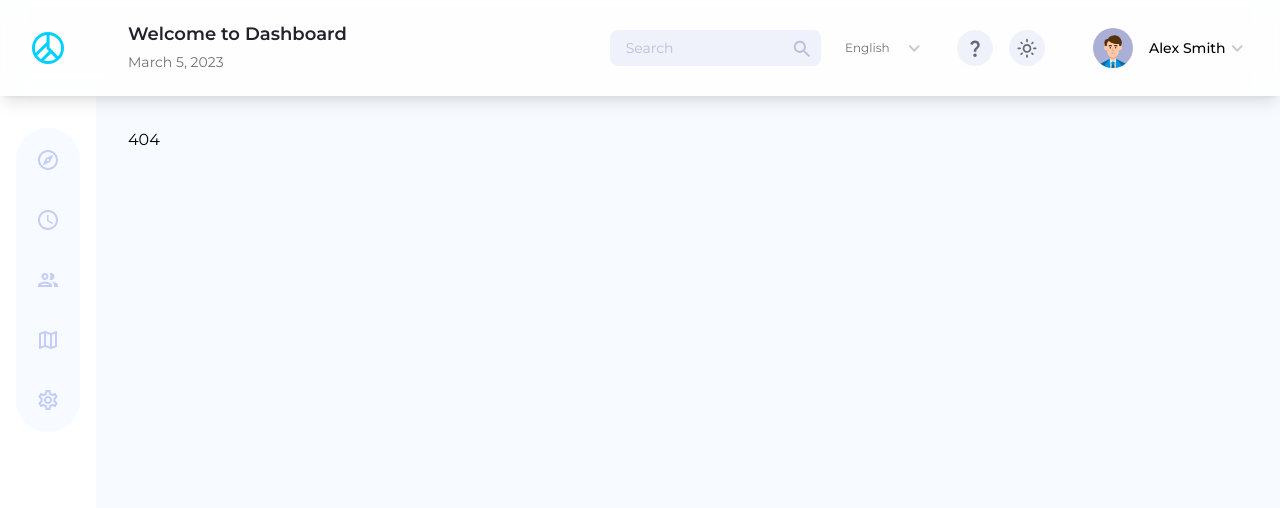
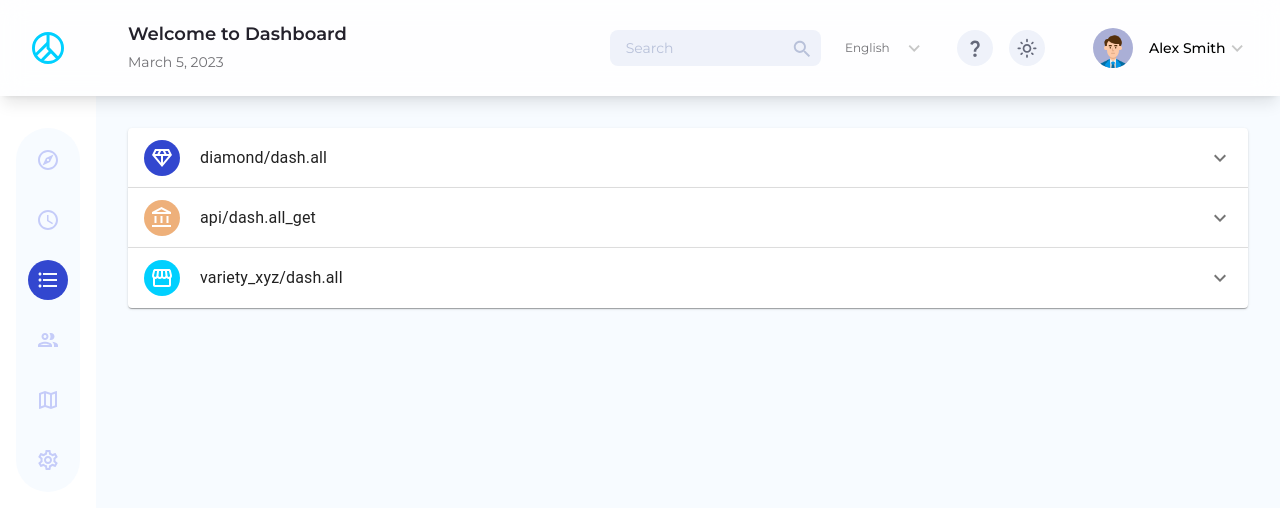
Before and after one commit to tsvetkovsergey/ofspace-social-dashboard, a React (Vite) app: page /list in a window 1280 px wide. Before the commit this address had no page. Shown: the top 508 px of the page. Built offline with nearby package versions, Linux system fonts and the light colour scheme.

Commit message:
add list page with accordions

```diff
--- a/package.json
+++ b/package.json
@@ -18,6 +18,7 @@
     "@nivo/core": "^0.80.0",
     "@nivo/geo": "^0.80.0",
     "@nivo/line": "^0.80.0",
+    "@nivo/pie": "^0.80.0",
     "@reduxjs/toolkit": "^1.9.1",
     "@types/lodash": "^4.14.191",
     "framer-motion": "^10.0.2",
--- /dev/null
+++ b/src/components/DashboardCards/Charts/PieChart.tsx
@@ -0,0 +1,34 @@
+import { ResponsivePie } from '@nivo/pie';
+
+type Props = {};
+
+const PieChart = (props: Props) => {
+  return (
+    <ResponsivePie
+      data={data}
+      margin={{ top: 40, right: 80, bottom: 80, left: 80 }}
+      innerRadius={0.5}
+      padAngle={0.7}
+      cornerRadius={3}
+      activeOuterRadiusOffset={8}
+      borderWidth={1}
+      borderColor={{
+        from: 'color',
+        modifiers: [['darker', 0.2]],
+      }}
+      enableArcLinkLabels={false}
+      arcLinkLabelsSkipAngle={10}
+      arcLinkLabelsTextColor="#333333"
+      arcLinkLabelsThickness={2}
+      arcLinkLabelsColor={{ from: 'color' }}
+      arcLabelsSkipAngle={10}
+      arcLabelsTextColor={{
+        from: 'color',
+        modifiers: [['darker', 2]],
+      }}
+      legends={[]}
+    />
+  );
+};
+
+export default PieChart;
--- a/src/components/DashboardCards/LessView.tsx
+++ b/src/components/DashboardCards/LessView.tsx
@@ -2,50 +2,39 @@ import CardHeader from '../CardHeader';
 import TextButton from '../TextButton';
 import IndicatorBar from '../IndicatorBar';
 
-import DiamondOutlinedIcon from '@mui/icons-material/DiamondOutlined';
-import AccountBalanceOutlinedIcon from '@mui/icons-material/AccountBalanceOutlined';
-import StorefrontIcon from '@mui/icons-material/Storefront';
 import { useAppSelector } from '../../store/hooks';
 import { selectMode } from '../../store/themeSlice';
 import { ThemeMode } from '../../Types/Theme';
 import useNotNullableTranslation from '../../hooks/useNotNullableTranslation';
 
-type Props = {};
+import { lessViewData } from '../../data/data';
+import { Link } from 'react-router-dom';
 
-const LessView = (props: Props) => {
+const LessView = () => {
   const isDarkMode = useAppSelector(selectMode) === ThemeMode.Dark;
   const { t } = useNotNullableTranslation();
 
   return (
     <div>
       <CardHeader title={t('Less view design')}>
-        <TextButton title={t('View all')} />
+        <Link to="/list">
+          <TextButton title={t('View all')} />
+        </Link>
       </CardHeader>
       <div className="mt-5 flex flex-col gap-3">
-        <IndicatorBar
-          text="diamond/dash.all"
-          mainColor="bg-primary-710 dark:bg-teal-500"
-          textColor="text-primary-710 dark:text-teal-500"
-          progress={78}
-          icon={<DiamondOutlinedIcon />}
-          isDarkMode={isDarkMode}
-        />
-        <IndicatorBar
-          text="api/dash.all_get"
-          progress={60}
-          mainColor="bg-additional-100 dark:bg-violet-500"
-          textColor="text-additional-100 dark:text-violet-500"
-          icon={<AccountBalanceOutlinedIcon />}
-          isDarkMode={isDarkMode}
-        />
-        <IndicatorBar
-          text="variety_xyz/dash.all"
-          progress={56}
-          mainColor="bg-additional-200 dark:bg-pink-500"
-          textColor="text-additional-200 dark:text-pink-500"
-          icon={<StorefrontIcon />}
-          isDarkMode={isDarkMode}
-        />
+        {lessViewData
+          .slice(0, 3)
+          .map(({ id, icon, title, progress, mainColor, textColor }) => (
+            <IndicatorBar
+              key={id}
+              text={title}
+              mainColor={mainColor}
+              textColor={textColor}
+              progress={progress}
+              icon={icon}
+              isDarkMode={isDarkMode}
+            />
+          ))}
       </div>
     </div>
   );
--- a/src/components/IndicatorBar.tsx
+++ b/src/components/IndicatorBar.tsx
@@ -17,22 +17,6 @@ const IndicatorBar = ({
   mainColor = 'bg-primary-710',
   textColor = 'text-primary-710',
 }: Props) => {
-  // Backup
-  // return (
-  //   <div className="flex h-[3.25rem] w-full items-center overflow-hidden rounded-xl border border-primary-100">
-  //     <div className={`mr-3 h-full w-1 ${mainColor}`} />
-  //     <p className="text-sm text-typo-600">{text}</p>
-  //     <h3 className={`font-medium ${textColor}`}>{progress}%</h3>
-  //   </div>
-  // );
-  const indicatorRef = useRef<HTMLDivElement>(null);
-
-  useEffect(() => {
-    if (indicatorRef.current) {
-      indicatorRef.current.style.width = `${progress}%`;
-    }
-  }, [progress]);
-
   return (
     <div
       className={`group relative flex h-[3.25rem] w-full items-center gap-3 overflow-hidden rounded-xl border border-primary-100 bg-opacity-0 px-3 transition hover:bg-opacity-10 dark:border-transparent dark:hover:border-slate-500 ${
@@ -53,7 +37,7 @@ const IndicatorBar = ({
           className={`${mainColor} absolute h-3 w-full rounded opacity-30`}
         />
         <div
-          ref={indicatorRef}
+          style={{ width: `${progress}%` }}
           className={`${mainColor} absolute h-3 rounded`}
         />
       </div>
--- a/src/data/data.tsx
+++ b/src/data/data.tsx
@@ -1,4 +1,5 @@
 import { DataGridColumn, DataGridColumnID } from '../Types/DataGrid';
+import { NNTFunction } from '../hooks/useNotNullableTranslation';
 import {
   HighView,
   PagesActivity,
@@ -14,7 +15,8 @@ import HistoryIcon from '@mui/icons-material/History';
 import CallMergeIcon from '@mui/icons-material/CallMerge';
 import ModeStandbyIcon from '@mui/icons-material/ModeStandby';
 import ShoppingCartIcon from '@mui/icons-material/ShoppingCart';
-import { NNTFunction } from '../hooks/useNotNullableTranslation';
+import AccountBalanceOutlinedIcon from '@mui/icons-material/AccountBalanceOutlined';
+import StorefrontIcon from '@mui/icons-material/Storefront';
 
 /////////////////
 // SMALL CARDS //
@@ -533,3 +535,40 @@ export const mockDataTeam = [
     access: 'admin',
   },
 ];
+
+///////////////
+// LESS VIEW //
+///////////////
+
+export const lessViewData = [
+  {
+    id: 'i1',
+    icon: <DiamondOutlinedIcon />,
+    title: 'diamond/dash.all',
+    progress: 78,
+    mainColor: 'bg-primary-710 dark:bg-teal-500',
+    textColor: 'text-primary-710 dark:text-teal-500',
+    content:
+      'Lorem ipsum dolor sit amet consectetur, adipisicing elit. Doloribus fugiat a, deserunt ut error nobis perspiciatis adipisci delectus corrupti aliquid ea dolorum deleniti facilis atque consequuntur magni neque nihil culpa!',
+  },
+  {
+    id: 'i2',
+    icon: <AccountBalanceOutlinedIcon />,
+    title: 'api/dash.all_get',
+    progress: 60,
+    mainColor: 'bg-additional-100 dark:bg-violet-500',
+    textColor: 'text-additional-100 dark:text-violet-500',
+    content:
+      'Lorem ipsum dolor sit amet consectetur adipisicing elit. Commodi, at eum dolores saepe tenetur cum itaque debitis molestias illo neque quidem quae voluptates aut obcaecati deserunt impedit omnis ducimus perferendis ipsam quia autem esse sequi unde! Expedita provident maiores nostrum, blanditiis reiciendis ad vero temporibus perferendis culpa magnam?',
+  },
+  {
+    id: 'i3',
+    icon: <StorefrontIcon />,
+    title: 'variety_xyz/dash.all',
+    progress: 56,
+    mainColor: 'bg-additional-200 dark:bg-pink-500',
+    textColor: 'text-additional-200 dark:text-pink-500',
+    content:
+      'Lorem ipsum dolor sit amet consectetur adipisicing elit. Quos exercitationem consequatur sequi qui et quidem fugiat, ad dolorem illum omnis architecto aut debitis ipsa doloribus distinctio ut cupiditate eveniet labore! Voluptate reiciendis quisquam magnam sit, quis distinctio similique.',
+  },
+];
--- a/src/layout/Sidebar.tsx
+++ b/src/layout/Sidebar.tsx
@@ -6,6 +6,7 @@ import BuildCircleOutlinedIcon from '@mui/icons-material/BuildCircleOutlined';
 import SettingsOutlinedIcon from '@mui/icons-material/SettingsOutlined';
 import PeopleOutlinedIcon from '@mui/icons-material/PeopleOutlined';
 import MapOutlinedIcon from '@mui/icons-material/MapOutlined';
+import FormatListBulletedIcon from '@mui/icons-material/FormatListBulleted';
 import { NavLink } from 'react-router-dom';
 import { motion } from 'framer-motion';
 import { scaleOnTapSmallButtons } from '../data/animationSettings';
@@ -65,6 +66,10 @@ const menuItems: MenuItem[] = [
     path: '/schedule',
   },
   {
+    icon: <FormatListBulletedIcon />,
+    path: '/list',
+  },
+  {
     icon: <PeopleOutlinedIcon />,
     path: '/team',
   },
--- a/src/main.tsx
+++ b/src/main.tsx
@@ -14,6 +14,7 @@ import Schedule from './pages/Schedule';
 import ErrorPage from './pages/404';
 import Team from './pages/Team';
 import Geography from './pages/Geography';
+import List from './pages/List';
 
 const router = createBrowserRouter([
   {
@@ -23,6 +24,7 @@ const router = createBrowserRouter([
     children: [
       { index: true, element: <Dashboard /> },
       { path: '/schedule', element: <Schedule /> },
+      { path: '/list', element: <List /> },
       { path: 'team', element: <Team /> },
       { path: 'geography', element: <Geography /> },
       {
--- /dev/null
+++ b/src/pages/List.tsx
@@ -0,0 +1,57 @@
+import { useState } from 'react';
+import ExpandMoreIcon from '@mui/icons-material/ExpandMore';
+import {
+  Accordion,
+  AccordionDetails,
+  AccordionSummary,
+  Typography,
+} from '@mui/material';
+
+import { lessViewData } from '../data/data';
+
+const List = () => {
+  const [expanded, setExpanded] = useState<string | false>(false);
+
+  const handleChange =
+    (panel: string) => (event: React.SyntheticEvent, isExpanded: boolean) => {
+      setExpanded(isExpanded ? panel : false);
+    };
+
+  return (
+    <div>
+      {lessViewData.map(
+        ({ id, icon, title, progress, mainColor, textColor, content }) => (
+          <Accordion
+            key={id}
+            expanded={expanded === id}
+            onChange={handleChange(id)}
+          >
+            <AccordionSummary
+              expandIcon={<ExpandMoreIcon />}
+              sx={{
+                '& .MuiAccordionSummary-content': {
+                  display: 'flex',
+                  alignItems: 'center',
+                },
+              }}
+            >
+              <i
+                className={`${mainColor} mr-5 flex h-9 w-9 items-center justify-center rounded-full text-white`}
+              >
+                {icon}
+              </i>
+              <Typography>{title}</Typography>
+            </AccordionSummary>
+            <AccordionDetails>
+              <div>
+                <Typography>{content}</Typography>
+              </div>
+            </AccordionDetails>
+          </Accordion>
+        )
+      )}
+    </div>
+  );
+};
+
+export default List;
```
Also changed, not shown: 1 other file (tests, documents, lock files or other folders).
